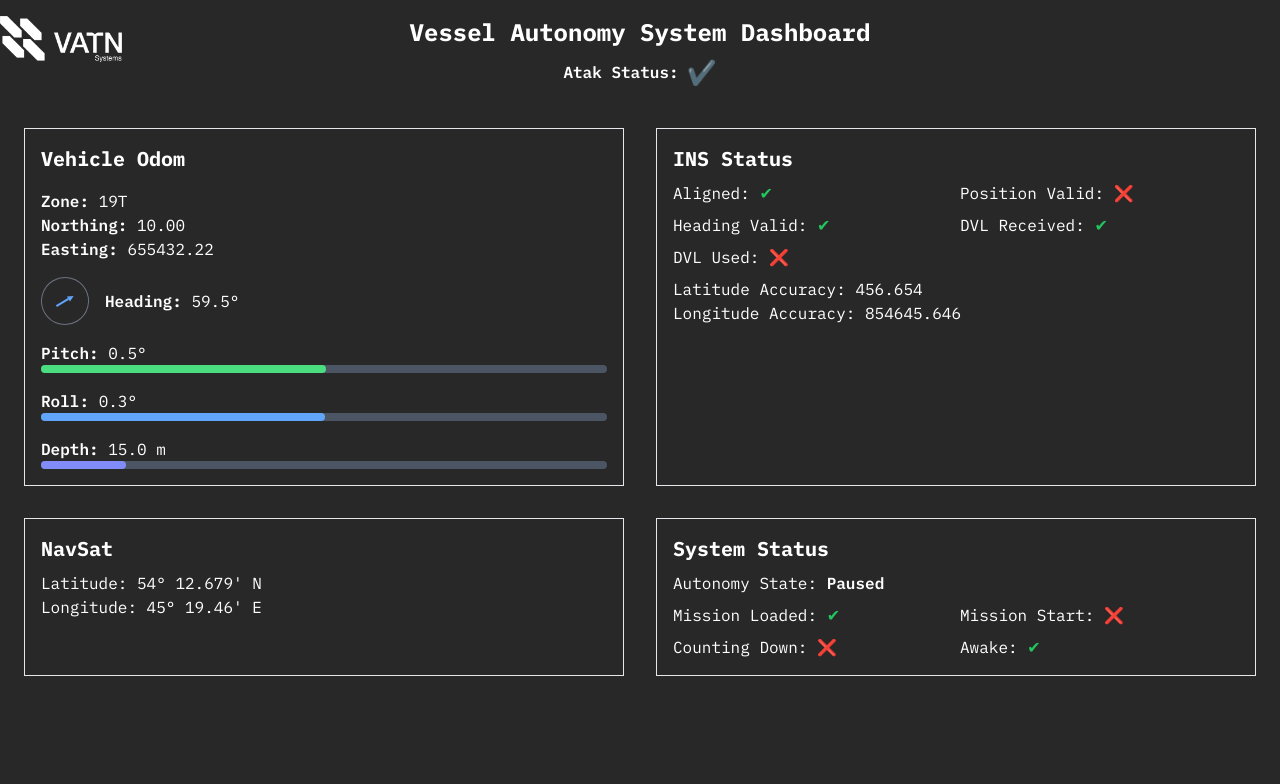
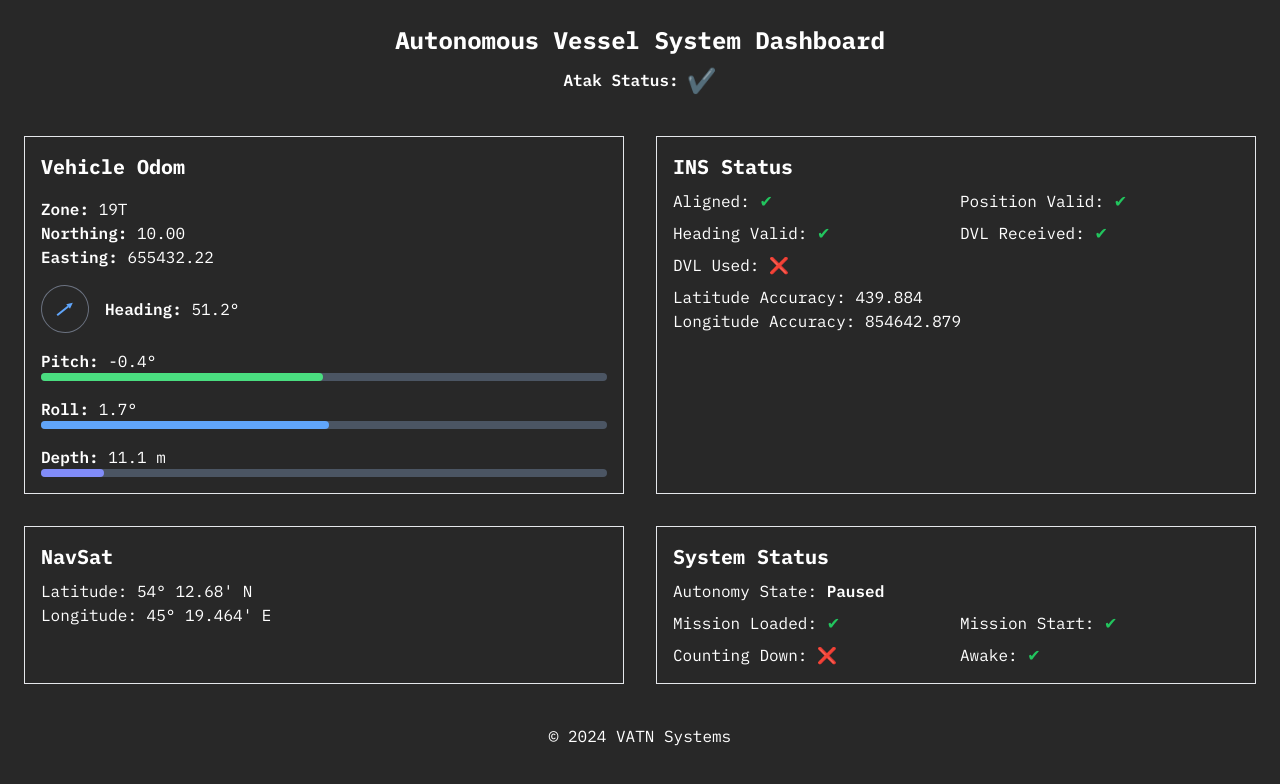
Before and after one commit to connor-jason/VATN-Internship-Project, a React (Create React App) app: page / in a window 1280 px wide. Shown: the top 784 px of the page. Built offline with nearby package versions, Linux system fonts and the light colour scheme.

Commit message:
Added spoofed data to implement state management processes, #2 #3 #4 #5 #6 #7

```diff
--- a/src/App.js
+++ b/src/App.js
@@ -1,90 +1,44 @@
-import React, { useState } from 'react';
+import React, { useState, useEffect } from 'react';
 import VehicleOdom from './components/VehicleOdom';
 import NavSat from './components/NavSat';
 import INSstatus from './components/INSstatus';
 import SystemStatus from './components/SystemStatus';
 import AtakStatus from './components/AtakStatus';
-import logo from './assets/vatn-logo.png';
 
 function App() {
-  // Initial data remains the same
-  const initialVehicleOdom = {
-    northing: 10.0,
-    easting: 655432.21635,
-    zone: [19, 'T'],
-    depth: 15.0,
-    heading: 59.5,
-    pitch: 0.5,
-    roll: 0.32,
-  };
-
-  const initialAtakStatus = {
-    connected: true,
-  };
-
-  const initialNavSat = {
-    latitude: 54.211324,
-    longitude: 45.324341,
-  };
-
-  const initialINSstatus = {
-    aligned: true,
-    pos_valid: false,
-    heading_valid: true,
-    dvl_recv: true,
-    dvl_used: false,
-    lat_accuracy: 456.654,
-    lon_accuracy: 854645.646,
-  };
-
-  const initialSystemStatus = {
-    autonomy_state: 2,
-    mission_loaded: true,
-    mission_start: false,
-    counting_down: false,
-    awake: true,
-  };
-
-  // Use state hooks
-  const [odom] = useState(initialVehicleOdom);
-  const [atak] = useState(initialAtakStatus);
-  const [gps] = useState(initialNavSat);
-  const [ins] = useState(initialINSstatus);
-  const [sysstat] = useState(initialSystemStatus);
 
   return (
     <div className="min-h-screen">
       {/* Header Section */}
       <header className="py-4 relative">
         <div className="container mx-auto relative">
-          {/* Logo positioned absolutely */}
-          <img
-            src={logo}
-            alt="Company Logo"
-            className="h-12 absolute left-0 top-0"
-          />
 
-          {/* Title centered */}
-          <h1 className="text-2xl font-bold text-white text-center">
-            Vessel Autonomy System Dashboard
+          {/* Title centered in the header */}
+          <h1 className="text-2xl font-bold text-white text-center pt-2">
+            Autonomous Vessel System Dashboard
           </h1>
         </div>
 
         {/* Atak Status centered below the header */}
         <div className="container mx-auto flex justify-center mt-2">
-          <AtakStatus data={atak} />
+          <AtakStatus />
         </div>
       </header>
 
       {/* Main Content */}
       <div className="container mx-auto p-4">
+        {/* Grid layout for the main components */}
         <div className="grid grid-cols-1 md:grid-cols-2 gap-4">
-          <VehicleOdom data={odom} />
-          <INSstatus data={ins} />
-          <NavSat data={gps} />
-          <SystemStatus data={sysstat} />
+          <VehicleOdom />
+          <INSstatus />
+          <NavSat />
+          <SystemStatus />
         </div>
       </div>
+      {/* Footer Section */}
+      <footer className="text-center p-4">
+        <p>&copy; 2024 VATN Systems</p>
+      </footer>
     </div>
   );
 }
--- a/src/components/AtakStatus.jsx
+++ b/src/components/AtakStatus.jsx
@@ -1,6 +1,25 @@
-import React from 'react';
+import React, { useState, useEffect } from 'react';
 
-const AtakStatus = ({ data }) => {
+const AtakStatus = () => {
+
+  const [data, setData] = useState(() => {
+    const saved = localStorage.getItem('atak');
+    return saved ? JSON.parse(saved) : { connected: true };
+  });
+
+  useEffect(() => {
+    const interval = setInterval(() => {
+      setData((prev) => {
+        const newData = {
+          connected: Math.random() > 0.1,
+        };
+        localStorage.setItem('atak', JSON.stringify(newData));
+        return newData;
+      });
+    }, 1000); // 1000 ms
+    return () => clearInterval(interval);
+  }, []);
+
   const statusColor = data.connected ? 'text-green-400' : 'text-red-400';
   const statusIcon = data.connected ? '✔️' : '❌';
 
--- a/src/components/INSstatus.jsx
+++ b/src/components/INSstatus.jsx
@@ -1,6 +1,42 @@
-import React from 'react';
+import React, { useState, useEffect } from 'react';
 
-const INSstatus = ({ data }) => {
+const INSstatus = () => {
+
+  const [data, setData] = useState(() => {
+    const saved = localStorage.getItem('ins');
+    return saved
+      ? JSON.parse(saved)
+      : {
+          aligned: true,
+          pos_valid: false,
+          heading_valid: true,
+          dvl_recv: true,
+          dvl_used: false,
+          lat_accuracy: 456.654,
+          lon_accuracy: 854645.646,
+        };
+  });
+
+  useEffect(() => {
+    const interval = setInterval(() => {
+      setData((prev) => {
+        const newData = {
+          ...prev,
+          aligned: Math.random() > 0.1,
+          pos_valid: Math.random() > 0.1,
+          heading_valid: Math.random() > 0.1,
+          dvl_recv: Math.random() > 0.1,
+          dvl_used: Math.random() > 0.5,
+          lat_accuracy: prev.lat_accuracy + Math.random() * 10 - 5,
+          lon_accuracy: prev.lon_accuracy + Math.random() * 10 - 5,
+        };
+        localStorage.setItem('ins', JSON.stringify(newData));
+        return newData;
+      });
+    }, 1000); // 1000 ms
+    return () => clearInterval(interval);
+  }, []);
+
   const getStatus = (status) => ({
     color: status ? 'text-green-500' : 'text-red-500',
     icon: status ? '✔' : '❌',
--- a/src/components/NavSat.jsx
+++ b/src/components/NavSat.jsx
@@ -1,6 +1,31 @@
-import React from 'react';
+import React, { useState, useEffect } from 'react';
 
-const NavSat = ({ data }) => {
+const NavSat = () => {
+
+  const [data, setData] = useState(() => {
+    const saved = localStorage.getItem('gps');
+    return saved
+      ? JSON.parse(saved)
+      : {
+          latitude: 54.211324,
+          longitude: 45.324341,
+        };
+  });
+
+  useEffect(() => {
+    const interval = setInterval(() => {
+      setData((prev) => {
+        const newData = {
+          latitude: prev.latitude + (Math.random() * 0.0001 - 0.00005),
+          longitude: prev.longitude + (Math.random() * 0.0001 - 0.00005),
+        };
+        localStorage.setItem('gps', JSON.stringify(newData));
+        return newData;
+      });
+    }, 200); // 200 ms
+    return () => clearInterval(interval);
+  }, []);
+
   const latitude = data.latitude;
   const longitude = data.longitude;
 
--- a/src/components/SystemStatus.jsx
+++ b/src/components/SystemStatus.jsx
@@ -1,6 +1,38 @@
-import React from 'react';
+import React, { useState, useEffect } from 'react';
 
-const SystemStatus = ({ data }) => {
+const SystemStatus = () => {
+
+  const [data, setData] = useState(() => {
+    const saved = localStorage.getItem('sysstat');
+    return saved
+      ? JSON.parse(saved)
+      : {
+          autonomy_state: 2,
+          mission_loaded: true,
+          mission_start: false,
+          counting_down: false,
+          awake: true,
+        };
+  });
+
+  useEffect(() => {
+    const interval = setInterval(() => {
+      setData((prev) => {
+        const newData = {
+          ...prev,
+          autonomy_state: (prev.autonomy_state + 1) % 5,
+          mission_loaded: Math.random() > 0.05,
+          mission_start: Math.random() > 0.5,
+          counting_down: Math.random() > 0.7,
+          awake: Math.random() > 0.05,
+        };
+        localStorage.setItem('sysstat', JSON.stringify(newData));
+        return newData;
+      });
+    }, 500); // 500 ms
+    return () => clearInterval(interval);
+  }, []);
+
   const getStatus = (status) => ({
     color: status ? 'text-green-500' : 'text-red-500',
     icon: status ? '✔' : '❌',
--- a/src/components/VehicleOdom.jsx
+++ b/src/components/VehicleOdom.jsx
@@ -1,6 +1,41 @@
-import React from 'react';
+import React, { useState, useEffect } from 'react';
 
-const VehicleOdom = ({ data }) => {
+const VehicleOdom = () => {
+
+  // Load initial data from localStorage or use default values
+  const [data, setData] = useState(() => {
+    const saved = localStorage.getItem('odom');
+    return saved
+      ? JSON.parse(saved)
+      : {
+          northing: 10.0,
+          easting: 655432.21635,
+          zone: [19, 'T'],
+          depth: 15.0,
+          heading: 59.5,
+          pitch: 0.5,
+          roll: 0.32,
+        };
+  });
+
+  // Simulate data updates at 5 Hz (every 200 ms)
+  useEffect(() => {
+    const interval = setInterval(() => {
+      setData((prev) => {
+        const newData = {
+          ...prev,
+          heading: (prev.heading + Math.random() * 5 - 2.5) % 360,
+          pitch: Math.max(-90, Math.min(90, prev.pitch + Math.random() * 2 - 1)),
+          roll: Math.max(-90, Math.min(90, prev.roll + Math.random() * 2 - 1)),
+          depth: Math.max(0, prev.depth + Math.random() * 1 - 0.5),
+        };
+        localStorage.setItem('odom', JSON.stringify(newData));
+        return newData;
+      });
+    }, 200); // 200 ms
+    return () => clearInterval(interval);
+  }, []);
+
   // Calculations for visual elements
   const headingRotation = data.heading;
   const pitchPercentage = ((data.pitch + 90) / 180) * 100;
@@ -80,7 +115,7 @@ const VehicleOdom = ({ data }) => {
         <div className="w-full bg-gray-600 h-2 rounded">
           <div
             className="bg-indigo-400 h-2 rounded"
-            style={{ width: `${(data.depth / 100) * 100}%` }} // Assuming max depth of 100m
+            style={{ width: `${(data.depth / 100) * 100}%` }}
           ></div>
         </div>
       </div>
```
Also changed, not shown: src/assets/vatn-logo.png (deleted).
